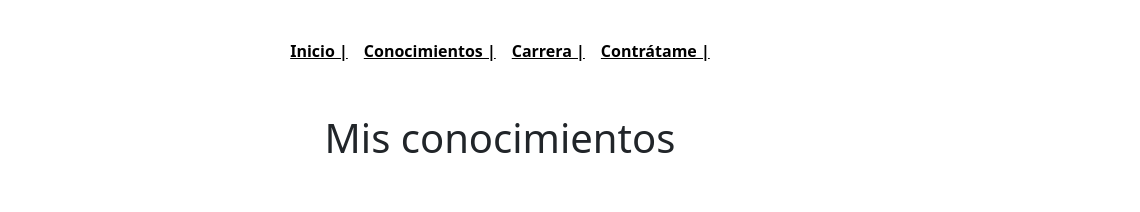
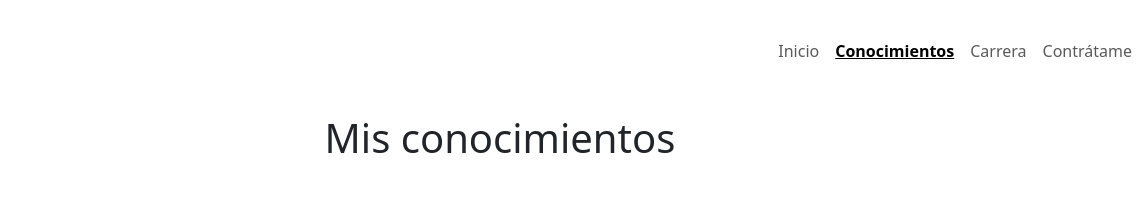
Before and after one commit to krivera1807/proyecto-coder-rivera-karina, a plain HTML site: page pages/conocimientos.html in a window 1280 px wide. Shown: the top 212 px of the page, 140-1280 px from the left. Drawn offline with nearby package versions, Linux system fonts and the light colour scheme.

Commit message:
corrección de clase active en header

```diff
--- a/css/style.css
+++ b/css/style.css
@@ -16,6 +16,11 @@ main{
 
 header img {
   max-width: 30%;
+}
+
+.nav-link.active {
+  text-decoration: underline;
+  font-weight: bold;
 }
 
 /*Footer*/
@@ -158,23 +163,17 @@ h1, h2{
   }
 }
 
-
-.nav-link.active {
-  text-decoration: underline;
-  font-weight: bold;
-}
-
 @media (max-width: 480px) {
   body {
-      font-size: 10px;  /* Fuente aún más pequeña */
+      font-size: 10px;
   }
 
   .navbar {
-      padding: 10px;  /* Reducir aún más el espacio en el navbar */
+      padding: 10px;
   }
 
   .navbar-toggler {
-      font-size: 18px;  /* Aumentar el tamaño del botón hamburguesa */
+      font-size: 18px;
   }
 
 }
--- a/pages/conocimientos.html
+++ b/pages/conocimientos.html
@@ -15,6 +15,7 @@
     <script src="https://cdn.jsdelivr.net/npm/bootstrap@5.3.3/dist/js/bootstrap.bundle.min.js"
         integrity="sha384-YvpcrYf0tY3lHB60NNkmXc5s9fDVZLESaAA55NDzOxhy9GkcIdslK1eN7N6jIeHz"
         crossorigin="anonymous"></script>
+
     <header>
         <div class="container-fluid">
             <div class="row">
@@ -25,28 +26,25 @@
                             <img src="../img/logo.png" alt="logo-karina-rivera">
                         </a>
                     </div>
-                    <div class="col-8 d-flex align-items-center">
+                    <div class="col-10 d-flex align-items-center justify-content-end">
                         <button class="navbar-toggler" type="button" data-bs-toggle="collapse"
                             data-bs-target="#navbarSupportedContent" aria-controls="navbarSupportedContent"
                             aria-expanded="false" aria-label="Toggle navigation">
                             <span class="navbar-toggler-icon"></span>
                         </button>
                         <div class="collapse navbar-collapse" id="navbarSupportedContent">
-                            <ul class="navbar-nav w-100 d-flex justify-content-center mb-2 mb-lg-0">
+                            <ul class="navbar-nav w-100 d-flex justify-content-end mb-2 mb-lg-0">
                                 <li class="nav-item">
-                                    <a class="nav-link active" aria-current="page" href="../index.html">Inicio |</a>
+                                    <a class="nav-link" aria-current="page" href="../index.html">Inicio</a>
                                 </li>
                                 <li class="nav-item">
-                                    <a class="nav-link active" aria-current="page"
-                                        href="./conocimientos.html">Conocimientos |</a>
+                                    <a class="nav-link" href="./conocimientos.html">Conocimientos</a>
                                 </li>
                                 <li class="nav-item">
-                                    <a class="nav-link active" aria-current="page" href="./carrera.html">Carrera
-                                        |</a>
+                                    <a class="nav-link" href="./carrera.html">Carrera</a>
                                 </li>
                                 <li class="nav-item">
-                                    <a class="nav-link active" aria-current="page"
-                                        href="./contratame.html">Contrátame |</a>
+                                    <a class="nav-link" href="./contratame.html">Contrátame</a>
                                 </li>
                             </ul>
                         </div>
@@ -94,6 +92,23 @@
             <li><a href="https://www.linkedin.com" target="_blank"><i class="fa-brands fa-linkedin"></i></a></li>
         </ul>
     </footer>
+    <script>
+        // Obtiene la URL actual y normaliza la ruta
+        const currentUrl = window.location.pathname.replace(/\/$/, ""); // Elimina cualquier barra final
+
+        // Selecciona todos los enlaces del menú de navegación
+        const navLinks = document.querySelectorAll(".nav-link");
+
+        // Itera sobre los enlaces y ajusta la clase active
+        navLinks.forEach(link => {
+            // Normaliza el atributo href y lo compara con la URL actual
+            const linkPath = link.getAttribute("href").replace(/^\.\//, "").replace(/\/$/, "");
+            if (currentUrl.endsWith(linkPath)) {
+                link.classList.add("active");
+            } else {
+                link.classList.remove("active");
+            }
+        });
+    </script>
 </body>
-
 </html>
```
Also changed, not shown: index.html (+20 -1 lines).
